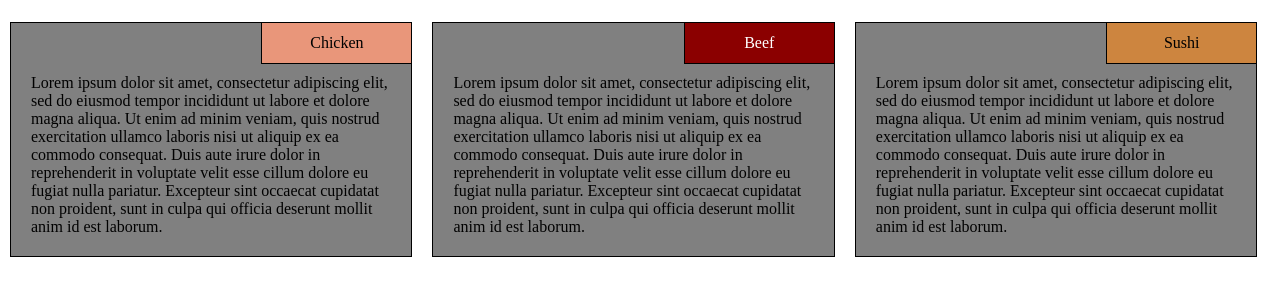
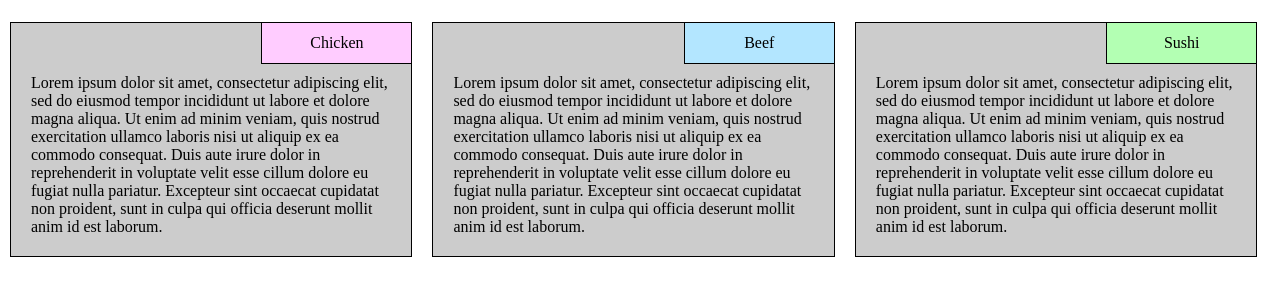
Before and after one commit to openroadb4me/course04, a plain HTML site: page mod2_solution/index.html in a window 1280 px wide. Shown: the part 55-350 px from the top of the page. Drawn offline with Linux system fonts and the light colour scheme.

Commit message:
Text Customization

```diff
--- a/mod2_solution/css/style.css
+++ b/mod2_solution/css/style.css
@@ -3,6 +3,10 @@
   margin: 0;
   padding: 0;
 }
+.style {
+	font-family: Arial, Helvetica, sans-serif;
+}
+
 body {
   margin: 0;
   padding: 0;
@@ -25,7 +29,7 @@ div.section {
 }
 div.section-body {
   border: 1px solid black;
-  background-color: #808080;
+  background-color: #cccccc;
   /*
   width: 90%;
   */
@@ -51,14 +55,13 @@ span {
   vertical-align: middle;
 }
 #menu-title-1 {
-  background-color: #E9967A;
+  background-color: #ffccff;
 }
 #menu-title-2 {
-  background-color: #8B0000;
-  color: white;
+  background-color: #b3e6ff;
 }
 #menu-title-3 {
-  background-color: #CD853F;
+  background-color: #b3ffb3;
 }
 /* Simple Responsive Framework. */
 .row {
```
